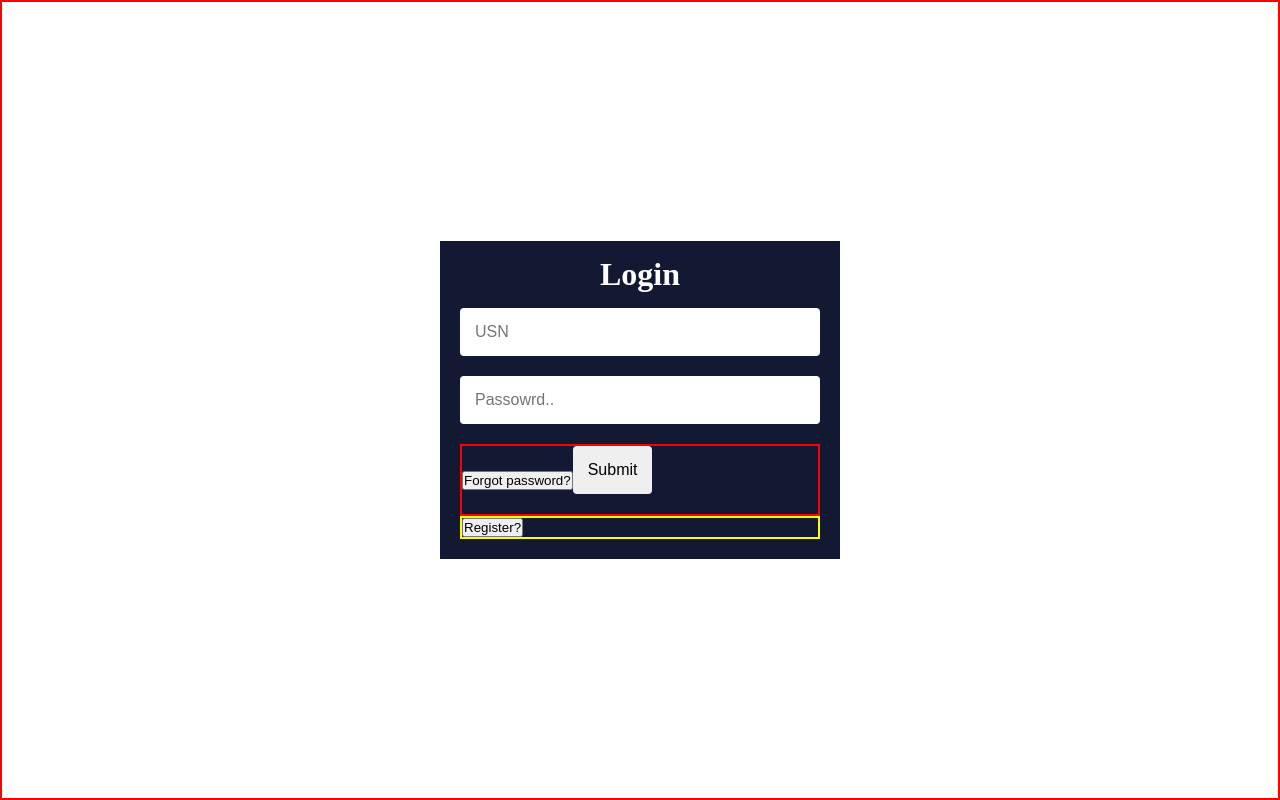
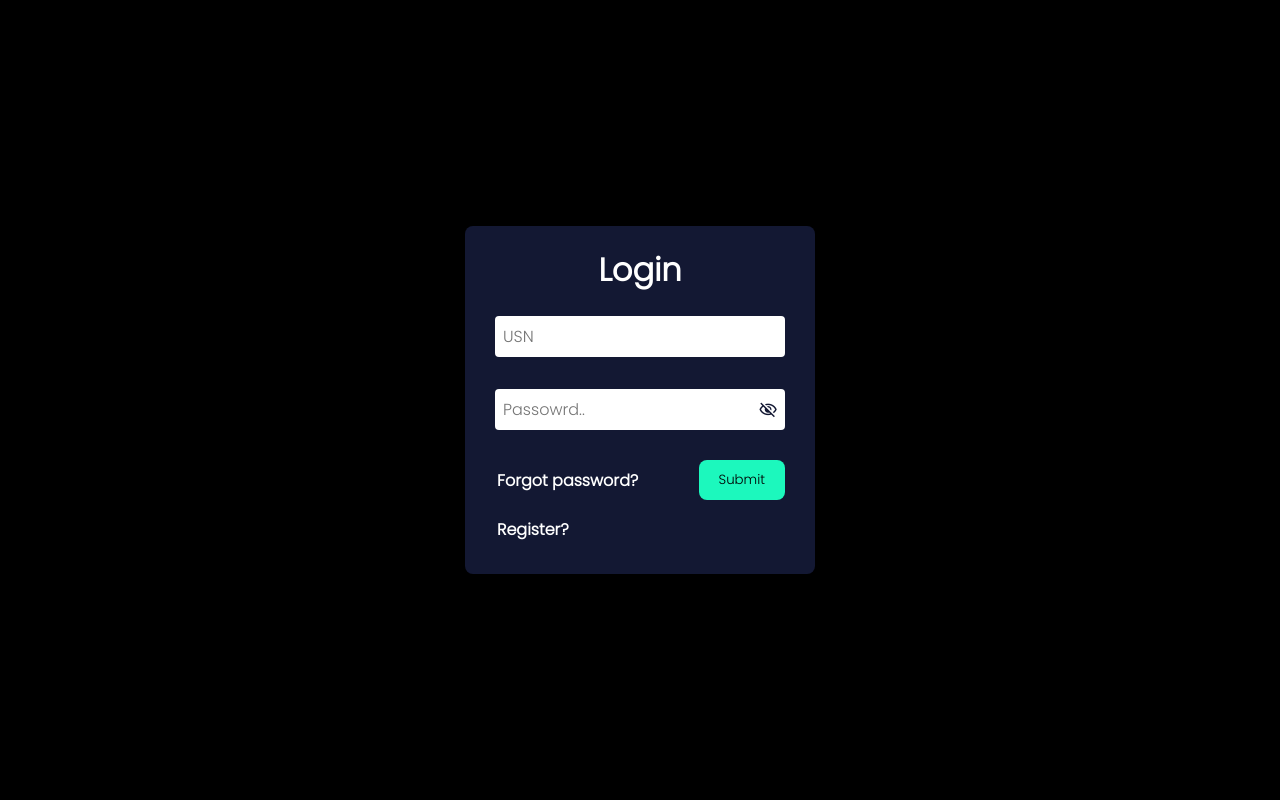
Before and after one commit to Magowtham/Attendence-Management-System, a React (Create React App) app in the folder Client/admin-panel/: page /AdminLogin in a window 1280 px wide. Built offline with nearby package versions, Linux system fonts and the light colour scheme.

Commit message:
otp feature UI and backend both completed and tested successfully

```diff
--- a/Client/admin-panel/src/App.js
+++ b/Client/admin-panel/src/App.js
@@ -1,7 +1,7 @@
 import React, { lazy, useState, Suspense } from "react";
 import Loader from "./Components/Loader";
 import { Route, Routes } from "react-router-dom";
-
+import MembersData from "./Components/MembersData";
 const Home = lazy(() => import("./Components/Home"));
 const AdminLogin = lazy(() => import("./Components/AdminLogin"));
 const AdminRegister = lazy(() => import("./Components/AdminRegister"));
--- a/Client/admin-panel/src/CSS/AdminLogin.css
+++ b/Client/admin-panel/src/CSS/AdminLogin.css
@@ -2,9 +2,11 @@
   margin: 0;
   padding: 0;
   box-sizing: border-box;
+  font-family: "Hind Siliguri", sans-serif;
+  font-family: "Poppins", sans-serif;
 }
 .admin-login-container {
-  border: 2px solid red;
+  background: rgb(0, 0, 0);
   height: 100vh;
   display: flex;
   flex-direction: column;
@@ -17,41 +19,120 @@
   background-color: #131833;
   display: flex;
   flex-direction: column;
-  width: 400px;
+  width: 350px;
   margin: auto;
   position: relative;
-  padding: 0px 20px 20px 20px;
+  padding: 0px 30px 30px 30px;
+  border-radius: 8px;
+  user-select: none;
 }
 
+.admin-login-container form p {
+  color: red;
+  font-size: 1rem;
+  margin: 1px;
+}
 .admin-login-container form h1 {
   text-align: center;
   color: #fff;
-  margin: 15px 0px;
+  margin: 20px 0px;
 }
 .admin-login-container form input {
-  margin-bottom: 20px;
   font-size: 1rem;
-  padding: 15px;
+  padding: 8px;
   border-radius: 4px;
   border: 0;
+  width: 100%;
+  background: #fff;
 }
+.admin-login-container > form > input {
+  margin-bottom: 30px;
+}
+.admin-login-container form input:focus {
+  outline: 2px solid #1cf8bd;
+}
+.admin-login-container form label {
+  display: flex;
+  justify-content: space-around;
+  position: relative;
+  border: 0;
+}
+.admin-login-container form label {
+  margin-bottom: 30px;
+}
+.admin-login-container form label button {
+  position: absolute;
+  top: 50%;
+  right: 2.5%;
+  transform: translateY(-50%);
+}
+.admin-login-container form label button {
+  border: 0;
+  font-size: 1.2rem;
+  color: #131833;
+  background: transparent;
+  cursor: pointer;
+}
+
 .admin-login-container form .form-sub-footer-sec {
-  border: 2px solid red;
+  display: flex;
+  justify-content: space-between;
+  align-items: center;
+  margin-bottom: 15px;
+}
+.admin-login-container form .form-sub-footer-sec button:nth-child(1) {
+  padding: 2px;
+  border: 0;
+  background: transparent;
+  color: #fff;
+  font-size: 1rem;
+  font-weight: 900;
+  cursor: pointer;
+}
+.admin-login-container form .form-sub-footer-sec button:nth-child(1):hover {
+  color: #1cf8bd;
+}
+.admin-login-container form .form-sub-footer-sec button:nth-child(2) {
+  padding: 10px 20px;
+  border-radius: 8px;
+  border: 0;
+  background: #1cf8bd;
+  cursor: pointer;
+}
+.admin-login-container form .form-sub-footer-sec button:nth-child(2):hover {
+  opacity: 0.7;
+  transform: scale(1.05);
+  transition: 0.3s ease-out;
+}
+.admin-login-container form .form-footer-sec {
   display: flex;
   align-items: center;
+  justify-content: space-between;
 }
-.admin-login-container form .form-footer-sec {
-  border: 2px solid yellow;
+.admin-login-container form .form-footer-sec button {
+  padding: 2px;
+  border: 0;
+  background: transparent;
+  color: #fff;
+  font-size: 1rem;
+  font-weight: 900;
+  cursor: pointer;
 }
+
+.admin-login-container form .form-footer-sec button:hover {
+  color: #1cf8bd;
+}
+
 .admin-login-container form .loading-overlay {
   position: absolute;
   width: 100%;
   height: 100%;
+  left: 0;
   background: #131833;
   opacity: 0.5;
   z-index: 1;
   visibility: hidden;
-  transition: visibility 0.5s ease-out;
+  border-radius: 8px;
 }
 
 .admin-login-container form .loading-overlay.form-loading {
@@ -63,14 +144,16 @@
 /* progress bar css */
 .progress-bar {
   height: 4px;
-  background-color: #131833;
+  background: transparent;
   width: 100%;
   overflow: hidden;
   position: absolute;
   top: 0;
+  left: 0;
   z-index: 2;
   visibility: hidden;
-  transition: visibility 0.5s ease-in;
+  border: 0;
+  border-radius: 4px;
 }
 
 .progress-bar-value {
@@ -79,6 +162,7 @@
   background-color: #1cf8bd;
   animation: indeterminateAnimation 1s infinite linear;
   transform-origin: 0% 50%;
+  border-radius: 8px;
 }
 
 @keyframes indeterminateAnimation {
--- a/Client/admin-panel/src/CSS/AdminNewPass.css
+++ b/Client/admin-panel/src/CSS/AdminNewPass.css
@@ -1,36 +1,98 @@
-*{
+* {
   margin: 0;
   padding: 0;
   box-sizing: border-box;
+  font-family: "Hind Siliguri", sans-serif;
+  font-family: "Poppins", sans-serif;
 }
 
-.admin-new-passs-container{
-    border: 2px solid red;
+.admin-new-passs-container {
   width: 100%;
   height: 100vh;
+  background: rgb(0, 0, 0);
 }
 
-.admin-new-passs-container{
+.admin-new-passs-container {
   display: flex;
-    justify-content:center;
+  justify-content: center;
   align-items: center;
 }
 
-.admin-new-passs-container form{
-    border: 2px solid blue;
+.admin-new-passs-container form {
   display: flex;
   flex-direction: column;
   position: relative;
+  width: 350px;
+  padding: 0px 30px 30px 30px;
+  border-radius: 8px;
+  background-color: #131833;
 }
 
+.admin-new-passs-container form h1 {
+  text-align: center;
+  color: #fff;
+  margin: 20px 0px;
+}
+.admin-new-passs-container form p {
+  color: red;
+  font-size: 1rem;
+  font-weight: 900;
+  margin: 2px;
+}
+.admin-new-passs-container form label {
+  display: flex;
+  position: relative;
+  margin-bottom: 30px;
+}
+.admin-new-passs-container form input {
+  font-size: 1rem;
+  padding: 8px;
+  border-radius: 4px;
+  border: 0;
+  width: 100%;
+  background: #fff;
+}
+.admin-new-passs-container form label button {
+  position: absolute;
+  top: 50%;
+  right: 2.5%;
+  transform: translateY(-50%);
+}
+.admin-new-passs-container form label button {
+  border: 0;
+  font-size: 1.2rem;
+  color: #131833;
+  background: transparent;
+  cursor: pointer;
+}
+
+.admin-new-passs-container input:focus {
+  outline: 2px solid #1cf8bd;
+}
+
+.admin-new-passs-container form .submit-btn {
+  align-self: flex-end;
+  padding: 10px 20px;
+  border-radius: 8px;
+  border: 0;
+  background: #1cf8bd;
+  cursor: pointer;
+}
+.admin-new-passs-container form .submit-btn:hover {
+  opacity: 0.7;
+  transform: scale(1.05);
+  transition: 0.3s ease-out;
+}
 .admin-new-passs-container form .loading-overlay {
   position: absolute;
   width: 100%;
   height: 100%;
+  left: 0;
   background: #131833;
   opacity: 0.5;
   z-index: 1;
   visibility: hidden;
+  border-radius: 8px;
 }
 
 .admin-new-passs-container form .loading-overlay.form-loading {
@@ -42,13 +104,16 @@
 /* progress bar css */
 .progress-bar {
   height: 4px;
-    background-color: #131833;
+  background: transparent;
   width: 100%;
   overflow: hidden;
   position: absolute;
   top: 0;
+  left: 0;
   z-index: 2;
   visibility: hidden;
+  border: 0;
+  border-radius: 4px;
 }
 
 .progress-bar-value {
@@ -57,6 +122,7 @@
   background-color: #1cf8bd;
   animation: indeterminateAnimation 1s infinite linear;
   transform-origin: 0% 50%;
+  border-radius: 8px;
 }
 
 @keyframes indeterminateAnimation {
--- a/Client/admin-panel/src/CSS/AdminOtp.css
+++ b/Client/admin-panel/src/CSS/AdminOtp.css
@@ -2,31 +2,94 @@
   margin: 0;
   padding: 0;
   box-sizing: border-box;
+  font-family: "Hind Siliguri", sans-serif;
+  font-family: "Poppins", sans-serif;
 }
 
 .admin-otp-container {
-  border: 2px solid red;
   height: 100vh;
   display: flex;
   justify-content: center;
   align-items: center;
+  background: rgb(0, 0, 0);
 }
 
 .admin-otp-container form {
-  border: 2px solid green;
+  border: 0;
   display: flex;
   flex-direction: column;
   position: relative;
+  width: 350px;
+  padding: 0px 30px 30px 30px;
+  border-radius: 8px;
+  background-color: #131833;
 }
 
+.admin-otp-container form h1 {
+  text-align: center;
+  font-weight: 900;
+  color: #fff;
+  margin: 20px 0px;
+}
+
+.admin-otp-container > form > p {
+  font-size: 1rem;
+  font-weight: 900;
+  color: #fff;
+}
+.admin-otp-container form input {
+  font-size: 1rem;
+  padding: 8px;
+  border-radius: 4px;
+  border: 0;
+  width: 100%;
+  background: #fff;
+}
+.admin-otp-container form input {
+  margin-bottom: 30px;
+}
+.admin-otp-container form input:focus {
+  outline: 2px solid #1cf8bd;
+}
+.admin-otp-container form .footer-sec {
+  display: flex;
+  justify-content: space-between;
+  align-items: center;
+}
+.admin-otp-container form .footer-sec button:nth-child(1) {
+  padding: 2px;
+  border: 0;
+  background: transparent;
+  color: #fff;
+  font-size: 1rem;
+  font-weight: 900;
+  cursor: pointer;
+}
+.admin-otp-container form .footer-sec button:nth-child(1):hover {
+  color: #1cf8bd;
+}
+.admin-otp-container form .footer-sec button:nth-child(2) {
+  padding: 10px 20px;
+  border-radius: 8px;
+  border: 0;
+  background: #1cf8bd;
+  cursor: pointer;
+}
+.admin-otp-container form .footer-sec button:nth-child(2):hover {
+  opacity: 0.7;
+  transform: scale(1.05);
+  transition: 0.3s ease-out;
+}
 .admin-otp-container form .loading-overlay {
   position: absolute;
   width: 100%;
   height: 100%;
+  left: 0;
   background: #131833;
   opacity: 0.5;
   z-index: 1;
   visibility: hidden;
+  border-radius: 8px;
 }
 
 .admin-otp-container form .loading-overlay.form-loading {
@@ -38,13 +101,16 @@
 /* progress bar css */
 .progress-bar {
   height: 4px;
-  background-color: #131833;
+  background: transparent;
   width: 100%;
   overflow: hidden;
   position: absolute;
   top: 0;
+  left: 0;
   z-index: 2;
   visibility: hidden;
+  border: 0;
+  border-radius: 4px;
 }
 
 .progress-bar-value {
@@ -53,6 +119,7 @@
   background-color: #1cf8bd;
   animation: indeterminateAnimation 1s infinite linear;
   transform-origin: 0% 50%;
+  border-radius: 8px;
 }
 
 @keyframes indeterminateAnimation {
--- a/Client/admin-panel/src/Components/AdminLogin.js
+++ b/Client/admin-panel/src/Components/AdminLogin.js
@@ -1,5 +1,5 @@
 import React, { useEffect, useState, useRef } from "react";
-import { useNavigate } from "react-router-dom";
+import { useFetcher, useNavigate } from "react-router-dom";
 import "../CSS/AdminLogin.css";
 import axios from "axios";
 
@@ -13,7 +13,9 @@ function AdminLogin() {
   const [isForgotSetted, setIsForgotSetted] = useState(false);
   const [otpError, setOtpError] = useState({ message: "" });
   const [loading, setLoading] = useState(false);
+  const [visible, setVisible] = useState(false);
   const usnInputRef = useRef(null);
+  const passwordRef = useRef(null);
   const navigate = useNavigate();
   const handleLogin = (e) => {
     e.preventDefault();
@@ -45,8 +47,23 @@ function AdminLogin() {
     setLoginError({});
     setForgotData({ usn: usnInputRef.current.value });
   };
+  const handleVisibility = (e) => {
+    e.preventDefault();
+    setVisible(!visible);
+  };
+  const handleRegister = (e) => {
+    e.preventDefault();
+    console.log("work under progress..");
+  };
   useEffect(() => {
-    if (isForgotValidated && Object.keys(loginError).keys.length === 0) {
+    if (visible) {
+      passwordRef.current.type = "text";
+    } else {
+      passwordRef.current.type = "password";
+    }
+  }, [visible]);
+  useEffect(() => {
+    if (isForgotValidated && Object.keys(loginError).length === 0) {
       (async () => {
         try {
           setLoading(true);
@@ -66,7 +83,6 @@ function AdminLogin() {
           console.log(err);
         } finally {
           setLoading(false);
-          console.log("completed");
         }
       })();
     }
@@ -84,18 +100,27 @@ function AdminLogin() {
   }, [loginData]);
   useEffect(() => {
     if (isFormSubmitted && Object.keys(loginError).length === 0) {
-      axios
-        .post("http://localhost:5001/admin/login", loginData, {
-          withCredentials: true,
-        })
-        .then((result) => {
-          if (result.status) {
+      (async () => {
+        try {
+          setLoading(true);
+          const response = await axios.post(
+            "http://localhost:5001/admin/login",
+            loginData,
+            {
+              withCredentials: true,
+            }
+          );
+          if (response.data?.status) {
             navigate("/");
+          } else {
+            setLoginError(response.data);
           }
-        })
-        .catch((err) => {
-          console.log(`Error occured while sending the data ${err}`);
-        });
+        } catch (err) {
+          console.log(err);
+        } finally {
+          setLoading(false);
+        }
+      })();
     }
   }, [loginError]);
   return (
@@ -109,16 +134,35 @@ function AdminLogin() {
             <div className="progress-bar-value"></div>
           </div>
           <h1>Login </h1>
-          <input type="text" placeholder="USN" ref={usnInputRef} />
           <p>{loginError.usnError}</p>
-          <input type="password" id="password" placeholder="Passowrd.." />
+          <input
+            type="text"
+            placeholder="USN"
+            ref={usnInputRef}
+            autoComplete="new-username"
+          />
           <p>{loginError.passwordError}</p>
+          <label>
+            <input
+              type="password"
+              ref={passwordRef}
+              placeholder="Passowrd.."
+              autoComplete="new-password"
+            />
+            <button
+              className="material-symbols-outlined"
+              onClick={handleVisibility}
+            >
+              {`${visible ? `visibility` : `visibility_off`}`}
+            </button>
+          </label>
+
           <div className="form-sub-footer-sec">
             <button onClick={handleForgot}>Forgot password?</button>
-            <input type="submit" value="Submit" />
+            <button type="submit">Submit</button>
           </div>
           <div className="form-footer-sec">
-            <button>Register?</button>
+            <button onClick={handleRegister}>Register?</button>
             <p>{otpError.message}</p>
           </div>
         </form>
--- a/Client/admin-panel/src/Components/AdminNewPass.js
+++ b/Client/admin-panel/src/Components/AdminNewPass.js
@@ -1,84 +1,148 @@
-import React,{useState,useEffect} from "react";
+import React, { useState, useEffect, useRef } from "react";
 import axios from "axios";
-import {useNavigate,useLocation} from "react-router-dom";
-import "../CSS/AdminNewPass.css"
+import { useNavigate, useLocation } from "react-router-dom";
+import "../CSS/AdminNewPass.css";
 function AdminNewPass() {
-  const baseUrl="http://localhost:5001/admin/newPassword";
-  const {state}=useLocation();
-  const navigate=useNavigate();
-  const [isFormSetted,setIsFormSetted]=useState(false);
-  const [adminData,setAdminData]=useState({usn:""});
-  const [formData,setFormData]=useState({usn:"",newPass:"",confirmedPass:""});
-  const [isFormValidated,setIsFormValidated]=useState(false);
-  const [formError,setFormError]=useState({});
-  const [loading,setLoading]=useState(false);
-  const handleNewPass=(e)=>{
+  const baseUrl = "http://localhost:5001/admin/newPassword";
+  const { state } = useLocation();
+  const navigate = useNavigate();
+  const [isFormSetted, setIsFormSetted] = useState(false);
+  const [adminData, setAdminData] = useState({ usn: "" });
+  const [formData, setFormData] = useState({
+    usn: "",
+    newPass: "",
+    confirmedPass: "",
+  });
+  const [isFormValidated, setIsFormValidated] = useState(false);
+  const [formError, setFormError] = useState({});
+  const [loading, setLoading] = useState(false);
+  const [isNewPassVisible, setIsNewPassVisible] = useState(false);
+  const [isConfirmedPassVisible, setIsConfirmedPassVisible] = useState(false);
+  const newPassRef = useRef(null);
+  const confirmPassRef = useRef(null);
+  const handleNewPass = (e) => {
     e.preventDefault();
     setIsFormValidated(false);
-    setFormError({})
+    setFormError({});
     setIsFormSetted(true);
-    setFormData({usn:adminData?.usn,newPass:e.target[0].value,confirmedPass:e.target[1].value});
-  }
-  const formValidater=()=>{
-    const error={}
-    if(!formData.newPass){
-      error.newPassError="Can't set empty password";
-    }else if(formData.newPass!==formData.confirmedPass){
-      error.confirmedPassError="Password not matched";
+    setFormData({
+      usn: adminData?.usn,
+      newPass: e.target[0].value,
+      confirmedPass: e.target[2].value,
+    });
+  };
+  const formValidater = () => {
+    console.log(formData.newPass, formData.confirmedPass);
+    const error = {};
+    if (!formData.newPass) {
+      error.newPassError = "Can't set empty password";
+    } else if (formData.newPass !== formData.confirmedPass) {
+      error.confirmedPassError = "Password not matching";
     }
     setFormError(error);
     return true;
-  }
-  useEffect(()=>{
-    setAdminData({usn:state?.usn});
-  },[])
-  useEffect(()=>{
-    if(isFormSetted){
+  };
+  const handleNewPassVisible = (e) => {
+    e.preventDefault();
+    setIsNewPassVisible(!isNewPassVisible);
+  };
+  const handleConfirmedPassVisible = (e) => {
+    e.preventDefault();
+    setIsConfirmedPassVisible(!isConfirmedPassVisible);
+  };
+  useEffect(() => {
+    if (isConfirmedPassVisible) {
+      setIsNewPassVisible(false);
+      confirmPassRef.current.type = "text";
+    } else {
+      confirmPassRef.current.type = "password";
+    }
+  }, [isConfirmedPassVisible]);
+  useEffect(() => {
+    if (isNewPassVisible) {
+      setIsConfirmedPassVisible(false);
+      newPassRef.current.type = "text";
+    } else {
+      newPassRef.current.type = "password";
+    }
+  }, [isNewPassVisible]);
+  useEffect(() => {
+    setAdminData({ usn: state?.usn });
+  }, []);
+  useEffect(() => {
+    if (isFormSetted) {
       setIsFormValidated(formValidater());
       setIsFormSetted(false);
     }
-  },[isFormSetted])
+  }, [isFormSetted]);
 
-  useEffect(()=>{
-    if(isFormValidated&&Object.keys(formError).length===0){
-      (async ()=>{
-        try{
+  useEffect(() => {
+    if (isFormValidated && Object.keys(formError).length === 0) {
+      (async () => {
+        try {
           setLoading(true);
-          const response=await axios.put(`${baseUrl}/${adminData.usn}`,{password:formData.confirmedPass});
+          const response = await axios.put(`${baseUrl}/${adminData.usn}`, {
+            password: formData.confirmedPass,
+          });
 
-          if(response.data?.status){
-
-            navigate("/AdminLogin")
+          if (response.data?.status) {
+            navigate("/AdminLogin");
           }
-        }catch(err){
+        } catch (err) {
           console.log(err);
-        }finally{
+        } finally {
           setLoading(false);
-          console.log("finished")
         }
-      }
-       )();
+      })();
     }
-  },[isFormValidated])
-  useEffect(()=>{
-    if(!state?.otpVerified){
-      navigate("/AdminLogin")
+  }, [isFormValidated]);
+  useEffect(() => {
+    if (!state?.otpVerified) {
+      navigate("/AdminLogin");
     }
-},[state])
+  }, [state]);
   return (
     <>
       <div className="admin-new-passs-container">
         <form onSubmit={handleNewPass}>
-        <div
+          <div
             className={`loading-overlay ${loading ? `form-loading` : ``}`}
           ></div>
           <div className={`progress-bar ${loading ? `form-loading` : ``}`}>
             <div className="progress-bar-value"></div>
           </div>
           <h1>Login to your account</h1>
-          <input type="password" placeholder="New password..." />
-          <input type="password" placeholder="Confirm password.." />
-          <button type="submit">Submit</button>
+          <p>{formError.newPassError}</p>
+          <label>
+            <input
+              type="password"
+              placeholder="New password..."
+              ref={newPassRef}
+            />
+            <button
+              className="material-symbols-outlined"
+              onClick={handleNewPassVisible}
+            >
+              {`${isNewPassVisible ? `visibility` : `visibility_off`}`}
+            </button>
+          </label>
+          <p>{formError.confirmedPassError}</p>
+          <label>
+            <input
+              type="password"
+              placeholder="Confirm password.."
+              ref={confirmPassRef}
+            />
+            <button
+              className="material-symbols-outlined"
+              onClick={handleConfirmedPassVisible}
+            >
+              {`${isConfirmedPassVisible ? `visibility` : `visibility_off`}`}
+            </button>
+          </label>
+          <button type="submit" className="submit-btn">
+            Submit
+          </button>
         </form>
       </div>
     </>
--- a/Client/admin-panel/src/Components/AdminOtp.js
+++ b/Client/admin-panel/src/Components/AdminOtp.js
@@ -63,7 +63,9 @@ function AdminOtp() {
             otp: otpData.otp,
           });
           if (response.data?.status) {
-            navigate("/AdminNewPass",{state:{...state,otpVerified:true}});
+            navigate("/AdminNewPass", {
+              state: { ...state, otpVerified: true },
+            });
           } else {
             console.log(response.data?.message);
             setOtpError({ otpFieldError: response.data?.message });
@@ -76,11 +78,11 @@ function AdminOtp() {
       })();
     }
   }, [isOtpValidated]);
-  useEffect(()=>{
-      if(!state?.forgot){
-        navigate("/AdminLogin")
-      }
-  },[state])
+  useEffect(() => {
+    if (!state?.forgot) {
+      navigate("/AdminLogin");
+    }
+  }, [state]);
   return (
     <>
       <div className="admin-otp-container">
@@ -92,13 +94,27 @@ function AdminOtp() {
             <div className="progress-bar-value"></div>
           </div>
           <h1>Account recovery</h1>
-          <p>Check your email OTP was sent to {adminData?.email}</p>
-          <input type="text" />
-          <p>{otpError.otpFieldError}</p>
-          <button type="submit">Submit</button>
-          <button onClick={handleResend} disabled={resendDisable}>
-            Resend it
-          </button>
+          <p>
+            Check your email OTP was sent to{" "}
+            <span style={{ color: "#1cf8bd" }}>{adminData?.email}</span>
+          </p>
+          <p style={{ color: "red", margin: "30px 0px 2px 0px" }}>
+            {otpError.otpFieldError}
+          </p>
+          <input type="text" placeholder="OTP" autoComplete="new-otp" />
+          <div className="footer-sec">
+            <button
+              onClick={handleResend}
+              disabled={resendDisable}
+              style={{
+                opacity: `${resendDisable ? `0.6` : `1`}`,
+                pointerEvents: `${resendDisable ? `none` : ``}`,
+              }}
+            >
+              Resend it
+            </button>
+            <button type="submit">Submit</button>
+          </div>
         </form>
       </div>
     </>
--- /dev/null
+++ b/Client/admin-panel/src/Components/MembersData.js
@@ -0,0 +1,24 @@
+import React, { useState } from "react";
+
+function MembersData() {
+  const data = ["gowtham", "rahil", "charan", "sathish"];
+
+  const TableCell = ({ data, click }) =>
+    click ? <input type="text" value={data} /> : <td>{data}</td>;
+  return (
+    <>
+      <table>
+        <tbody>
+          {data.map((data, index) => (
+            <tr>
+              <TableCell data={data} click={false} />
+              <button>click</button>
+            </tr>
+          ))}
+        </tbody>
+      </table>
+    </>
+  );
+}
+
+export default MembersData;
--- a/Client/admin-panel/src/Components/MembersTable.js
+++ b/Client/admin-panel/src/Components/MembersTable.js
@@ -91,6 +91,9 @@ function MembersTable() {
                   {row.cells.map((cell) => (
                     <td {...cell.getCellProps()}>{cell.render("Cell")}</td>
                   ))}
+                  <button style={{ backgroundColor: "red", padding: "20px" }}>
+                    click
+                  </button>
                 </tr>
               );
             })}
```
Also changed, not shown: 2 other files (tests, documents, lock files or other folders). Lines whose indentation alone changed are shown as unchanged.
